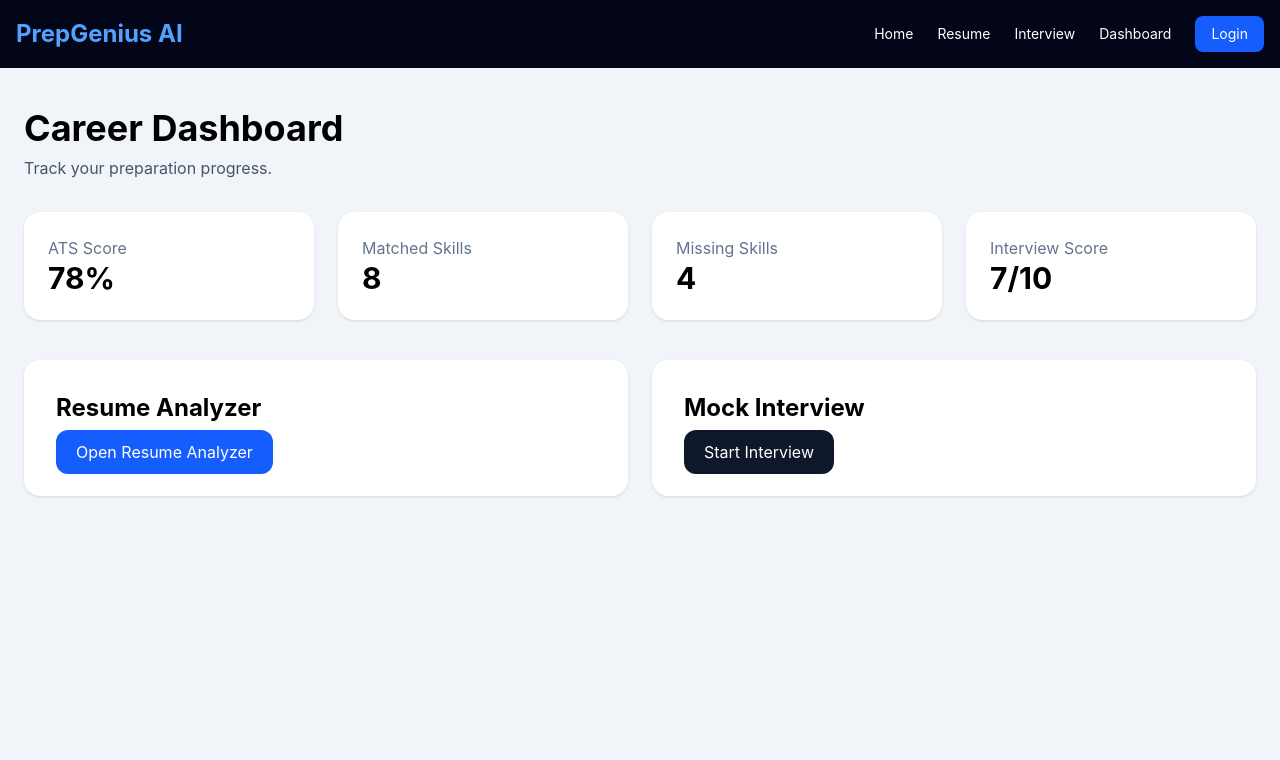
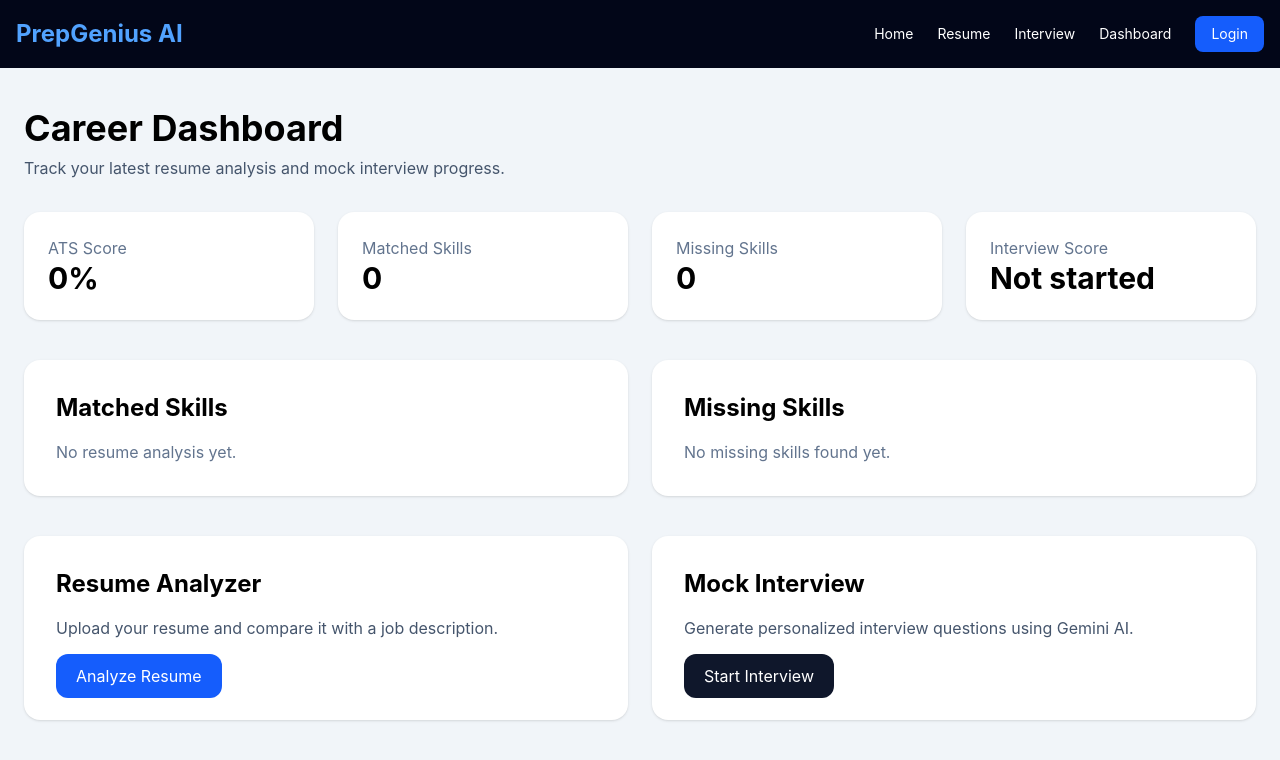
Before and after one commit to Nancykhandelwal1710/PrepGenius-AI, a React app in the folder frontend/: page /dashboard in a window 1280 px wide. Shown: the top 760 px of the page. Built offline with nearby package versions, Linux system fonts and the light colour scheme; the HTML template or start-up script is replaced by a standard one.

Commit message:
Make dashboard dynamic

```diff
--- a/frontend/src/pages/Dashboard.jsx
+++ b/frontend/src/pages/Dashboard.jsx
@@ -1,6 +1,18 @@
 import { Link } from "react-router-dom";
 
 function Dashboard() {
+  const atsScore = localStorage.getItem("atsScore") || "0";
+
+  const matchedSkills = JSON.parse(
+    localStorage.getItem("matchedSkills") || "[]"
+  );
+
+  const missingSkills = JSON.parse(
+    localStorage.getItem("missingSkills") || "[]"
+  );
+
+  const interviewScore = localStorage.getItem("interviewScore") || "Not started";
+
   return (
     <div className="min-h-screen bg-slate-100 px-6 py-10">
       <div className="max-w-7xl mx-auto">
@@ -10,43 +22,94 @@ function Dashboard() {
         </h1>
 
         <p className="text-slate-600 mb-8">
-          Track your preparation progress.
+          Track your latest resume analysis and mock interview progress.
         </p>
 
         <div className="grid md:grid-cols-4 gap-6 mb-10">
           <div className="bg-white p-6 rounded-2xl shadow">
             <h3 className="text-slate-500">ATS Score</h3>
-            <p className="text-3xl font-bold">78%</p>
+            <p className="text-3xl font-bold">{atsScore}%</p>
           </div>
 
           <div className="bg-white p-6 rounded-2xl shadow">
             <h3 className="text-slate-500">Matched Skills</h3>
-            <p className="text-3xl font-bold">8</p>
+            <p className="text-3xl font-bold">{matchedSkills.length}</p>
           </div>
 
           <div className="bg-white p-6 rounded-2xl shadow">
             <h3 className="text-slate-500">Missing Skills</h3>
-            <p className="text-3xl font-bold">4</p>
+            <p className="text-3xl font-bold">{missingSkills.length}</p>
           </div>
 
           <div className="bg-white p-6 rounded-2xl shadow">
             <h3 className="text-slate-500">Interview Score</h3>
-            <p className="text-3xl font-bold">7/10</p>
+            <p className="text-3xl font-bold">{interviewScore}</p>
+          </div>
+        </div>
+
+        <div className="grid md:grid-cols-2 gap-6 mb-10">
+          <div className="bg-white p-8 rounded-2xl shadow">
+            <h2 className="text-2xl font-bold mb-4">
+              Matched Skills
+            </h2>
+
+            <div className="flex flex-wrap gap-3">
+              {matchedSkills.length > 0 ? (
+                matchedSkills.map((skill, index) => (
+                  <span
+                    key={index}
+                    className="bg-green-100 text-green-800 px-4 py-2 rounded-lg font-medium"
+                  >
+                    {skill}
+                  </span>
+                ))
+              ) : (
+                <p className="text-slate-500">
+                  No resume analysis yet.
+                </p>
+              )}
+            </div>
+          </div>
+
+          <div className="bg-white p-8 rounded-2xl shadow">
+            <h2 className="text-2xl font-bold mb-4">
+              Missing Skills
+            </h2>
+
+            <div className="flex flex-wrap gap-3">
+              {missingSkills.length > 0 ? (
+                missingSkills.map((skill, index) => (
+                  <span
+                    key={index}
+                    className="bg-red-100 text-red-800 px-4 py-2 rounded-lg font-medium"
+                  >
+                    {skill}
+                  </span>
+                ))
+              ) : (
+                <p className="text-slate-500">
+                  No missing skills found yet.
+                </p>
+              )}
+            </div>
           </div>
         </div>
 
         <div className="grid md:grid-cols-2 gap-6">
-
           <div className="bg-white p-8 rounded-2xl shadow">
             <h2 className="text-2xl font-bold mb-4">
               Resume Analyzer
             </h2>
 
+            <p className="text-slate-600 mb-6">
+              Upload your resume and compare it with a job description.
+            </p>
+
             <Link
               to="/resume-analyzer"
               className="bg-blue-600 text-white px-5 py-3 rounded-xl"
             >
-              Open Resume Analyzer
+              Analyze Resume
             </Link>
           </div>
 
@@ -55,6 +118,10 @@ function Dashboard() {
               Mock Interview
             </h2>
 
+            <p className="text-slate-600 mb-6">
+              Generate personalized interview questions using Gemini AI.
+            </p>
+
             <Link
               to="/mock-interview"
               className="bg-slate-900 text-white px-5 py-3 rounded-xl"
@@ -62,7 +129,6 @@ function Dashboard() {
               Start Interview
             </Link>
           </div>
-
         </div>
 
       </div>
--- a/frontend/src/pages/ResumeAnalyzer.jsx
+++ b/frontend/src/pages/ResumeAnalyzer.jsx
@@ -58,7 +58,15 @@ function ResumeAnalyzer() {
       setAtsScore(atsResponse.data.ats_score);
       setMatchedSkills(atsResponse.data.matched_skills);
       setMissingSkills(atsResponse.data.missing_skills);
-
+      localStorage.setItem("atsScore", atsResponse.data.ats_score);
+      localStorage.setItem(
+        "matchedSkills",
+          JSON.stringify(atsResponse.data.matched_skills)
+      );
+      localStorage.setItem(
+        "missingSkills",
+        JSON.stringify(atsResponse.data.missing_skills)
+     );
       const suggestionResponse = await axios.post(
         `${API_URL}/suggestions`,
         {
```
